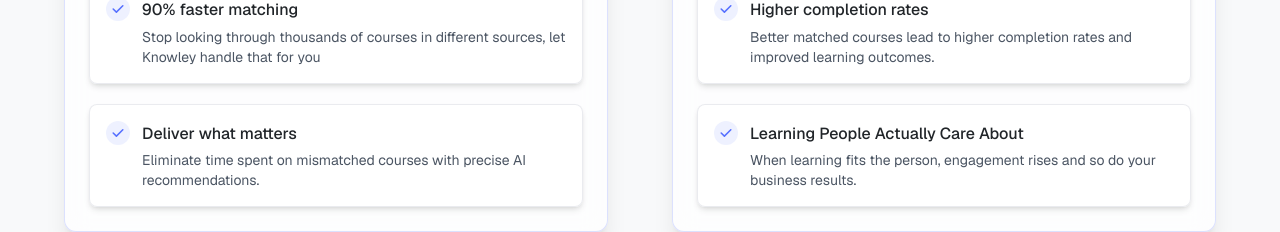
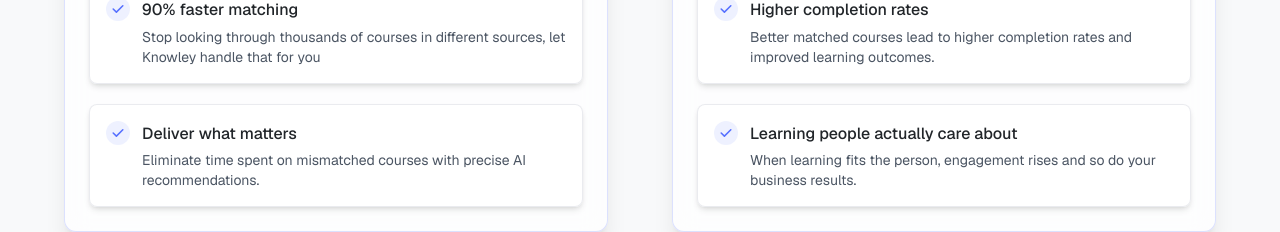
Before and after one commit to Grihladin/knowley_landing_page, a Next.js app: page / in a window 1280 px wide. Shown: the part 2220-2452 px from the top of the page. Built offline with nearby package versions, Linux system fonts and the light colour scheme.

Commit message:
changed registr of chars

```diff
--- a/app/BenefitsSection.tsx
+++ b/app/BenefitsSection.tsx
@@ -52,7 +52,7 @@ const benefitCategories = [
     IconComponent: TrendingUpIcon,
     benefits: [
       { label: "Higher completion rates", description: "Better matched courses lead to higher completion rates and improved learning outcomes." },
-      { label: "Learning People Actually Care About", description: "When learning fits the person, engagement rises and so do your business results." },
+      { label: "Learning people actually care about", description: "When learning fits the person, engagement rises and so do your business results." },
     ]
   }
 ];
```
